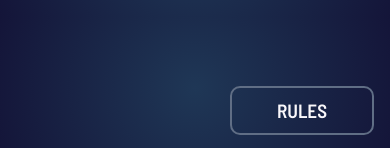
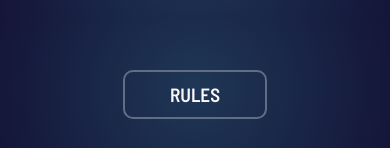
Before and after one commit to potyoma/rock-paper-scissors, a React (Vite) app: page / in a window 390 px wide. Shown: the part 693-841 px from the top of the page. Built offline with nearby package versions, Linux system fonts and the light colour scheme.

Commit message:
feat: center rules button in mobile

```diff
--- a/src/components/rulesButton.tsx
+++ b/src/components/rulesButton.tsx
@@ -8,8 +8,12 @@ interface Props {
 
 const StyledRulesButton = styled.div`
   position: absolute;
-  bottom: 1rem;
-  right: 1rem;
+  bottom: 2rem;
+  left: 0;
+  right: 0;
+  margin: auto;
+  display: flex;
+  justify-content: center;
 
   @media ${device.tablet} {
     bottom: 2rem;
```
